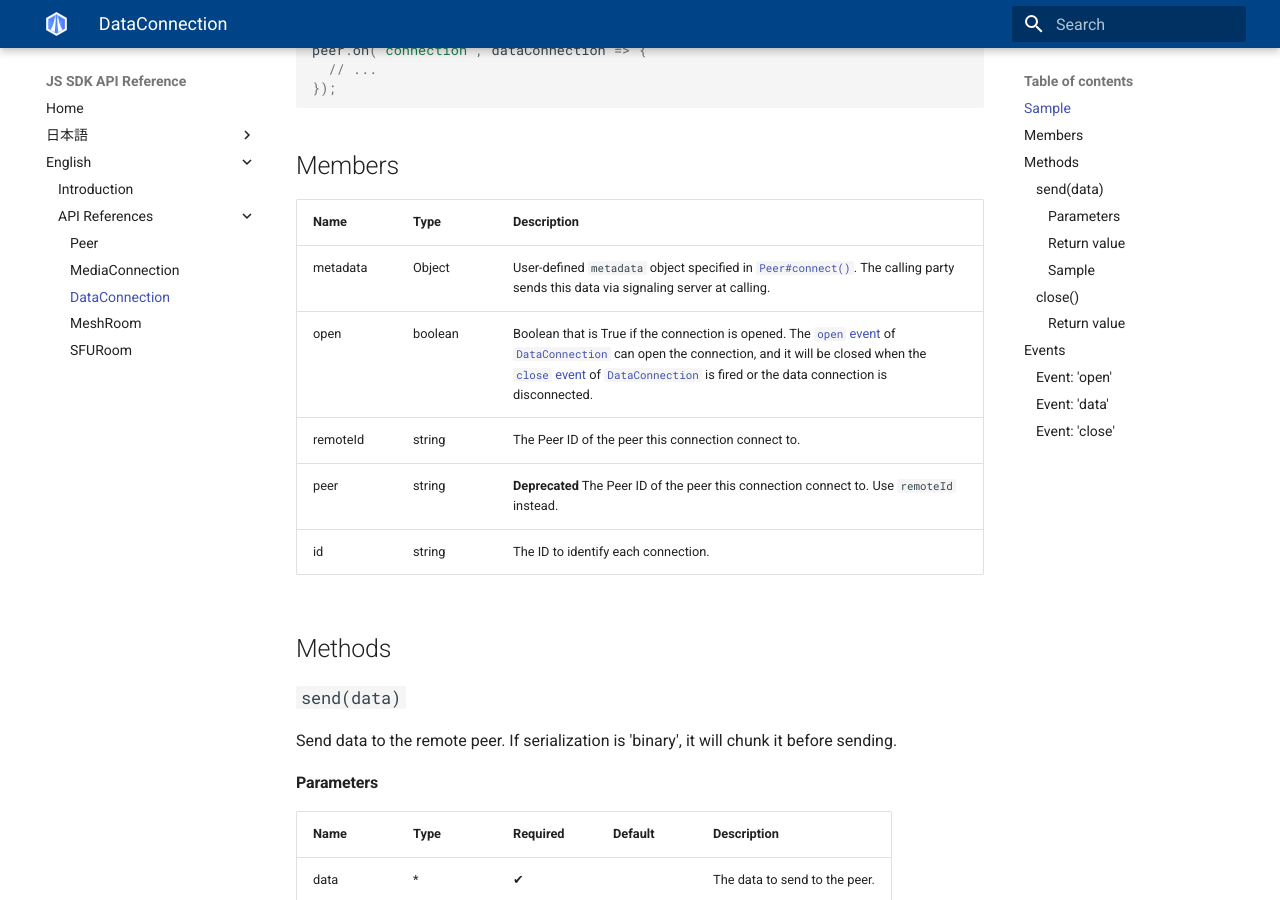
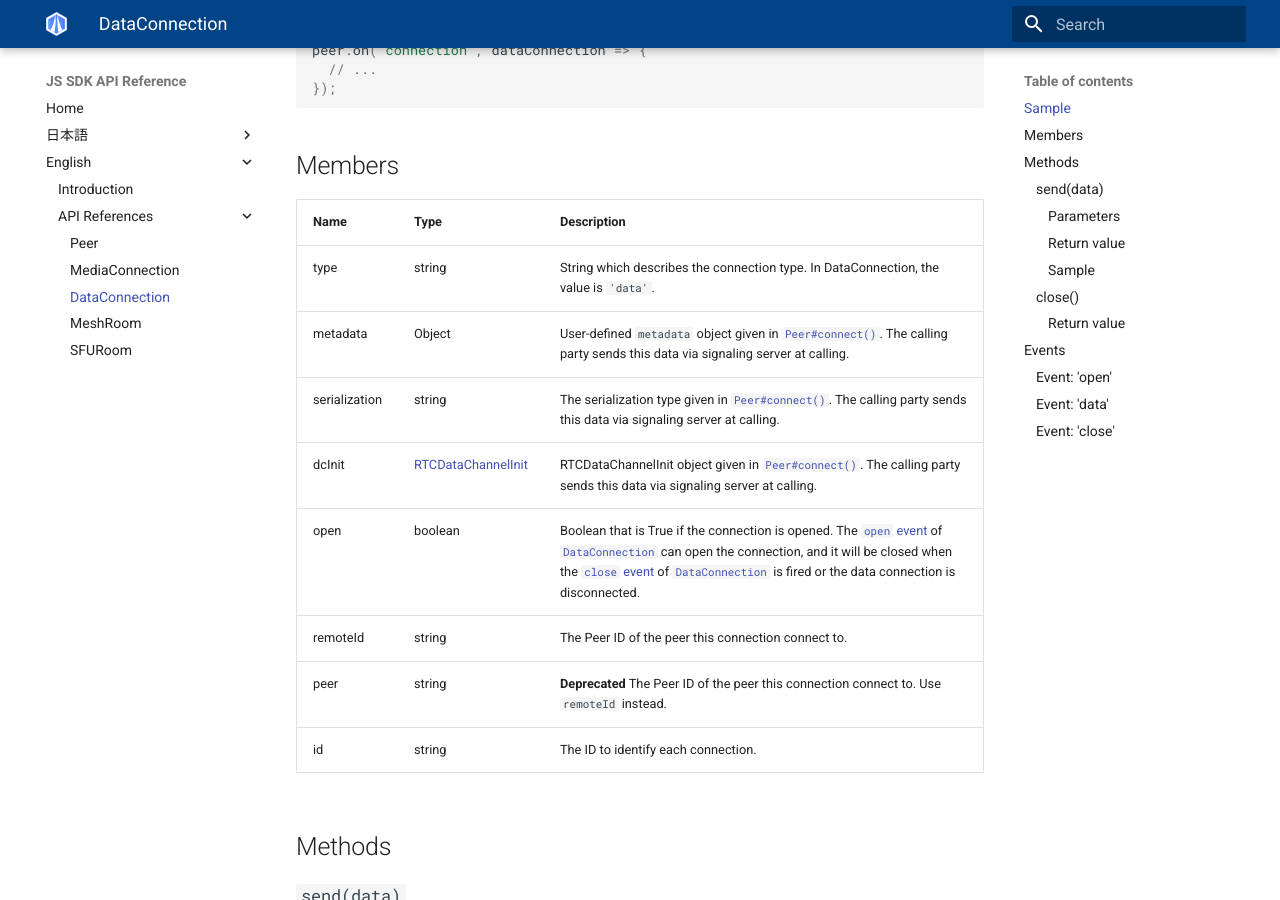
Before and after one commit to skyway/skyway-js-sdk-doc, an MkDocs documentation site: the page built from docs/en/dataconnection.md, in a window 1280 px wide and 900 px high, scrolled down 422 px. Built offline with MkDocs 1.6.1 and Material for MkDocs 9.7.7, drawn with Linux system fonts in a browser that asks for light colours; old or Windows-style settings are respelled for this version of MkDocs.

Commit message:
added missed members

````diff
--- a/docs/en/dataconnection.md
+++ b/docs/en/dataconnection.md
@@ -18,13 +18,16 @@ peer.on('connection', dataConnection => {
 
 ## Members
 
-| Name     | Type    | Description                                                                                                                                                                                                                                                                  |
-|----------|---------|------------------------------------------------------------------------------------------------------------------------------------------------------------------------------------------------------------------------------------------------------------------------------|
-| metadata | Object  | User-defined `metadata` object specified in [`Peer#connect()`](../peer/#connectpeerid-options). The calling party sends this data via signaling server at calling.                                                                                                           |
-| open     | boolean | Boolean that is True if the connection is opened. The [`open` event](#event-open) of [`DataConnection`](./) can open the connection, and it will be closed when the [`close` event](#event-close) of [`DataConnection`](./) is fired or the data connection is disconnected. |
-| remoteId | string  | The Peer ID of the peer this connection connect to.                                                                                                                                                                                                                              |
-| peer     | string  | **Deprecated** The Peer ID of the peer this connection connect to. Use `remoteId` instead.                                                                                                                                                                                       |
-| id       | string  | The ID to identify each connection.                                                                                                                                                                                                                                                                                                      |
+| Name          | Type                 | Description                                                                                                                                                                                                                                                                  |
+|---------------|----------------------|------------------------------------------------------------------------------------------------------------------------------------------------------------------------------------------------------------------------------------------------------------------------------|
+| type          | string               | String which describes the connection type. In DataConnection, the value is `'data'`.                                                                                                                                                                                        |
+| metadata      | Object               | User-defined `metadata` object given in [`Peer#connect()`](../peer/#connectpeerid-options). The calling party sends this data via signaling server at calling.                                                                                                               |
+| serialization | string               | The serialization type given in [`Peer#connect()`](../peer/#connectpeerid-options). The calling party sends this data via signaling server at calling.                                                                                                                       |
+| dcInit        | [RTCDataChannelInit] | RTCDataChannelInit object given in [`Peer#connect()`](../peer/#connectpeerid-options). The calling party sends this data via signaling server at calling.                                                                                                                    |
+| open          | boolean              | Boolean that is True if the connection is opened. The [`open` event](#event-open) of [`DataConnection`](./) can open the connection, and it will be closed when the [`close` event](#event-close) of [`DataConnection`](./) is fired or the data connection is disconnected. |
+| remoteId      | string               | The Peer ID of the peer this connection connect to.                                                                                                                                                                                                                          |
+| peer          | string               | **Deprecated** The Peer ID of the peer this connection connect to. Use `remoteId` instead.                                                                                                                                                                                   |
+| id            | string               | The ID to identify each connection.                                                                                                                                                                                                                                          |
 
 ## Methods
 
@@ -106,3 +109,5 @@ dataConnection.on('close', () => {
   // ...
 });
 ```
+
+[RTCDataChannelInit]: https://w3c.github.io/webrtc-pc/#dom-rtcdatachannelinit
````
Also changed, not shown: docs/en/mediaconnection.md (+9 -7 lines), docs/ja/dataconnection.md (+12 -7 lines), docs/ja/mediaconnection.md (+9 -7 lines).
